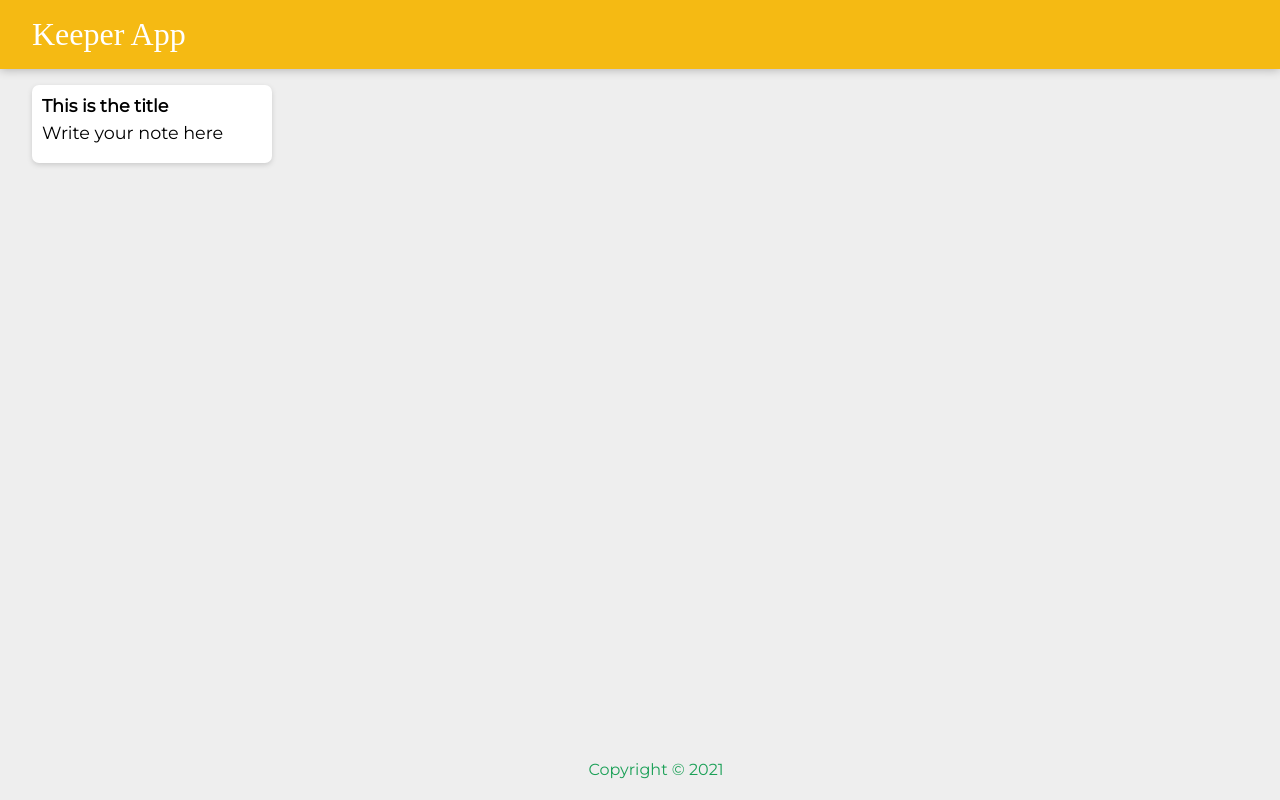
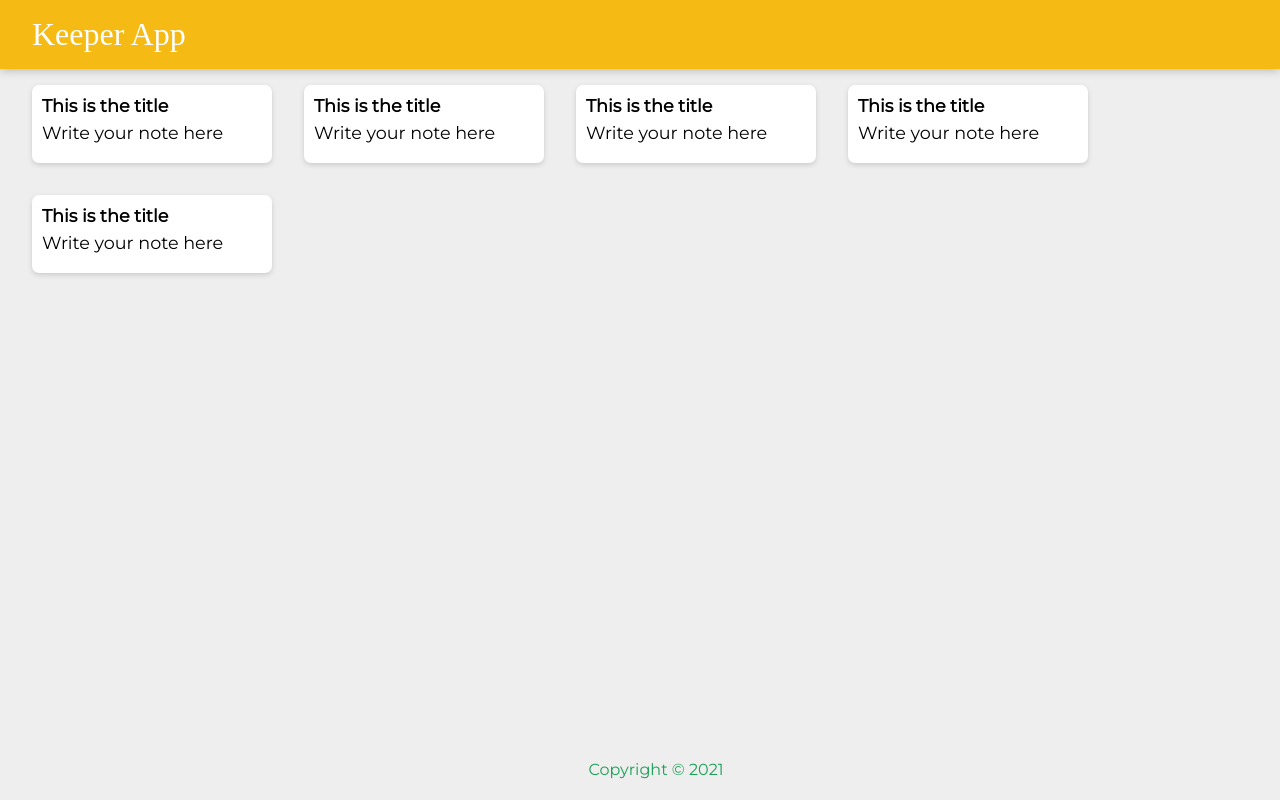
Before and after one commit to yyash01/react-portfolio, a React (Create React App) app: page / in a window 1280 px wide. Built offline with nearby package versions, Linux system fonts and the light colour scheme; a web font is replaced by a local one.

Commit message:
added usage of Arrow  functions to create dynamic notes

```diff
--- a/src/components/App.jsx
+++ b/src/components/App.jsx
@@ -2,13 +2,22 @@ import React from "react";
 import Header from "./Header";
 import Footer from "./Footer";
 import Note from "./Note";
+import notes from "../notes";
+
+
 
 
 function App() {
 
     return <div>
         <Header />
-        <Note />
+            {notes.map(note => (
+                <Note
+                    key={note.key}
+                    title={note.title}
+                    description={note.content}
+                />
+            ))}
         <Footer />
     </div>
 }
```
